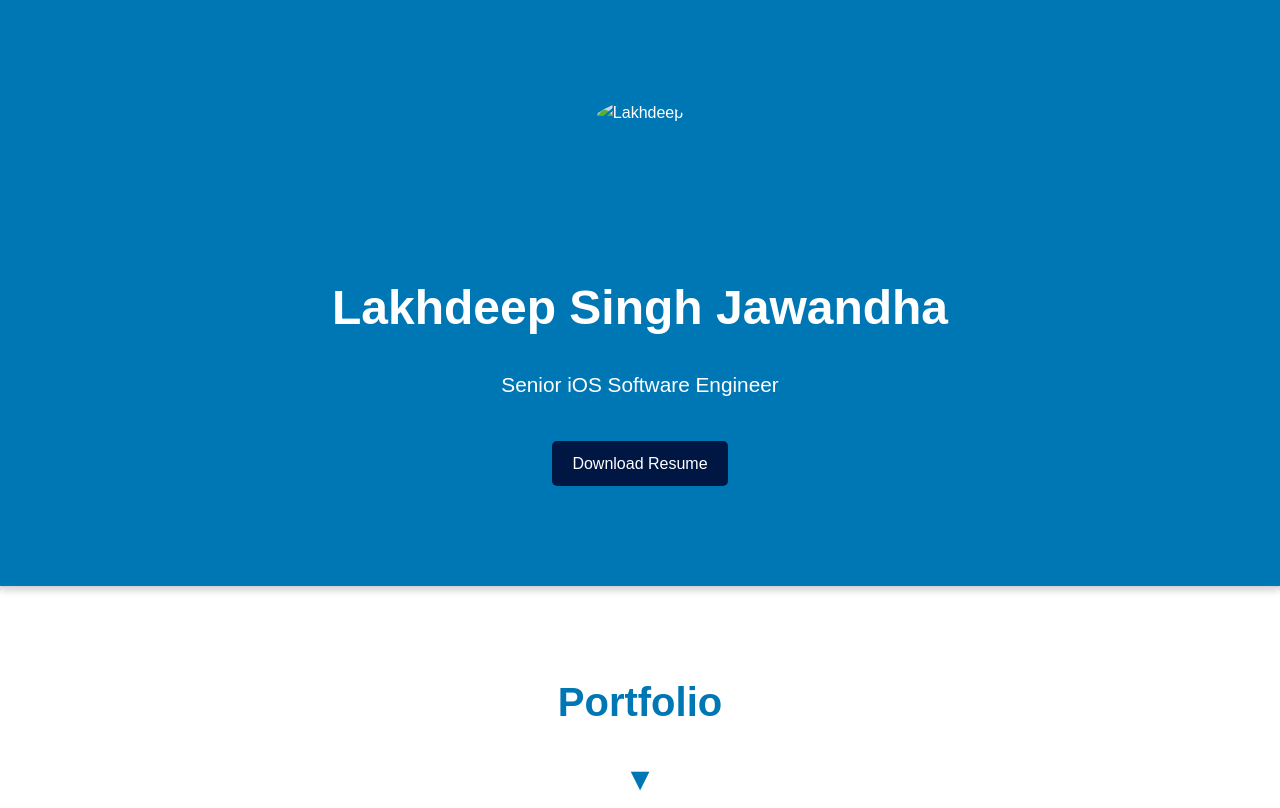
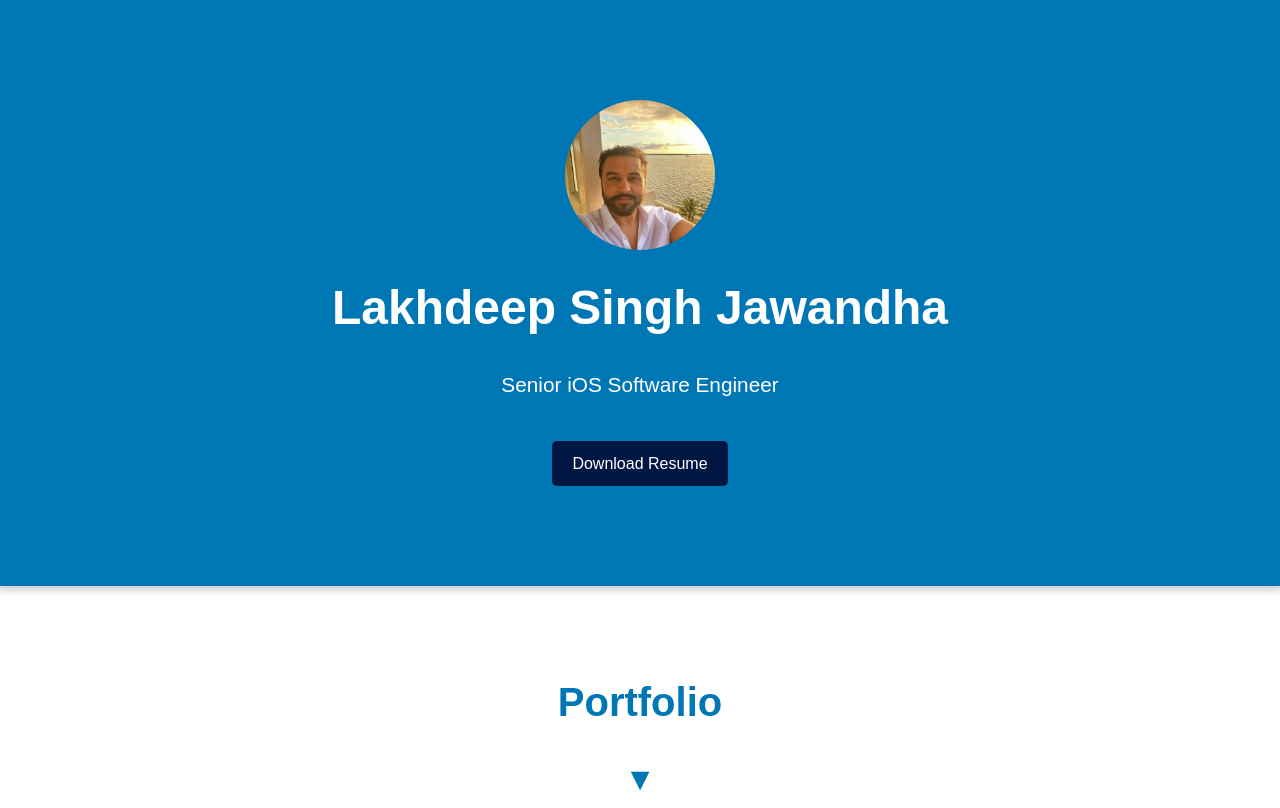
Before and after one commit to lakhdeepjawandha/lakhdeep.github.io, a plain HTML site: page index.html in a window 1280 px wide. Shown: the top 808 px of the page. Drawn offline with Linux system fonts and the light colour scheme.

Commit message:
Update index.html

```diff
--- a/index.html
+++ b/index.html
@@ -10,7 +10,7 @@
     <!-- <div class="menu-icon">☰</div> -->
     <header>
         <div class="profile-photo">
-            <img src="img.PNG" alt="Lakhdeep">
+            <img src="assets/lakhdeepHS.jpeg" alt="Lakhdeep">
         </div>
         <div>
             <h1>Lakhdeep Singh Jawandha</h1>
```
